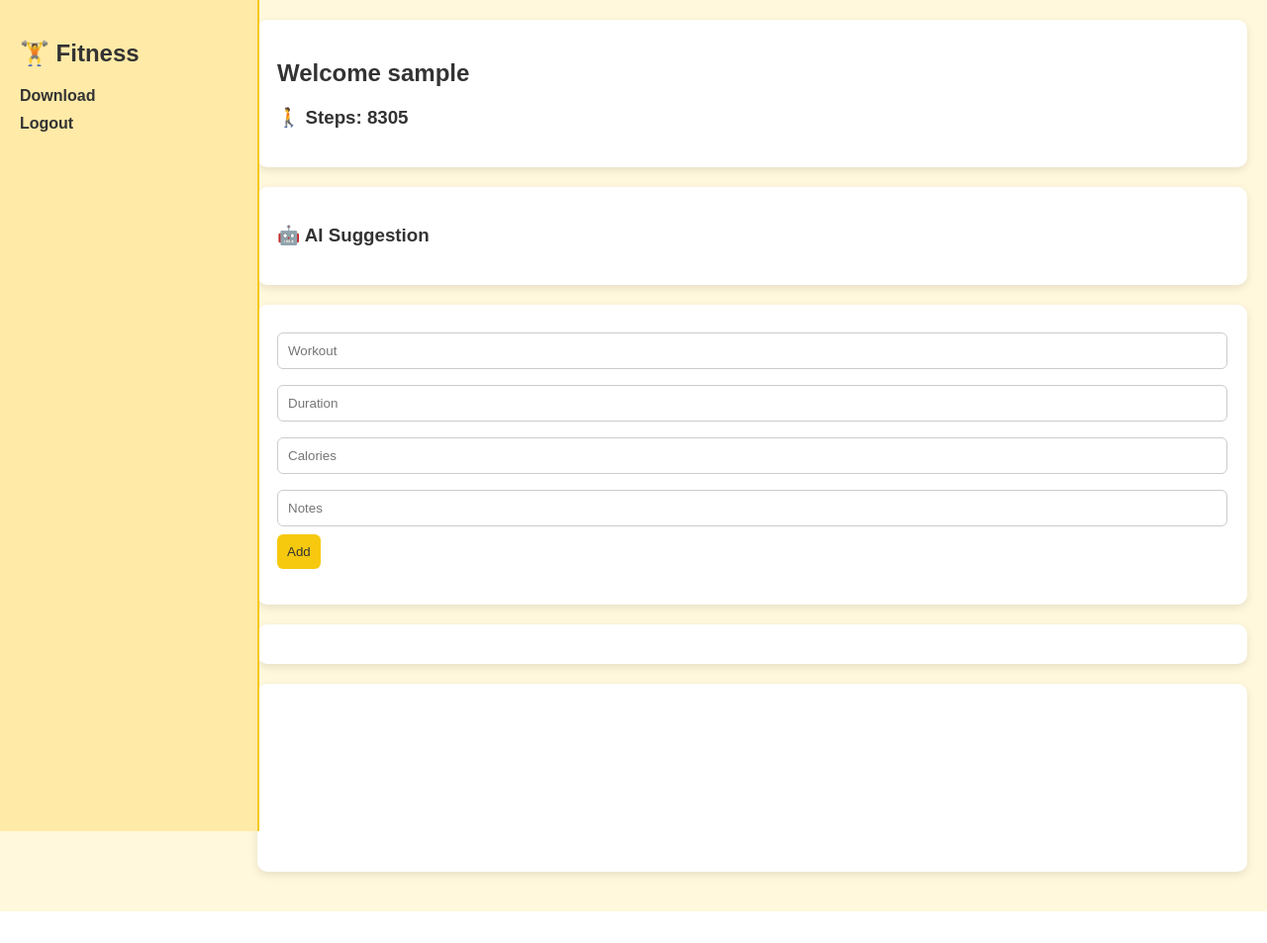
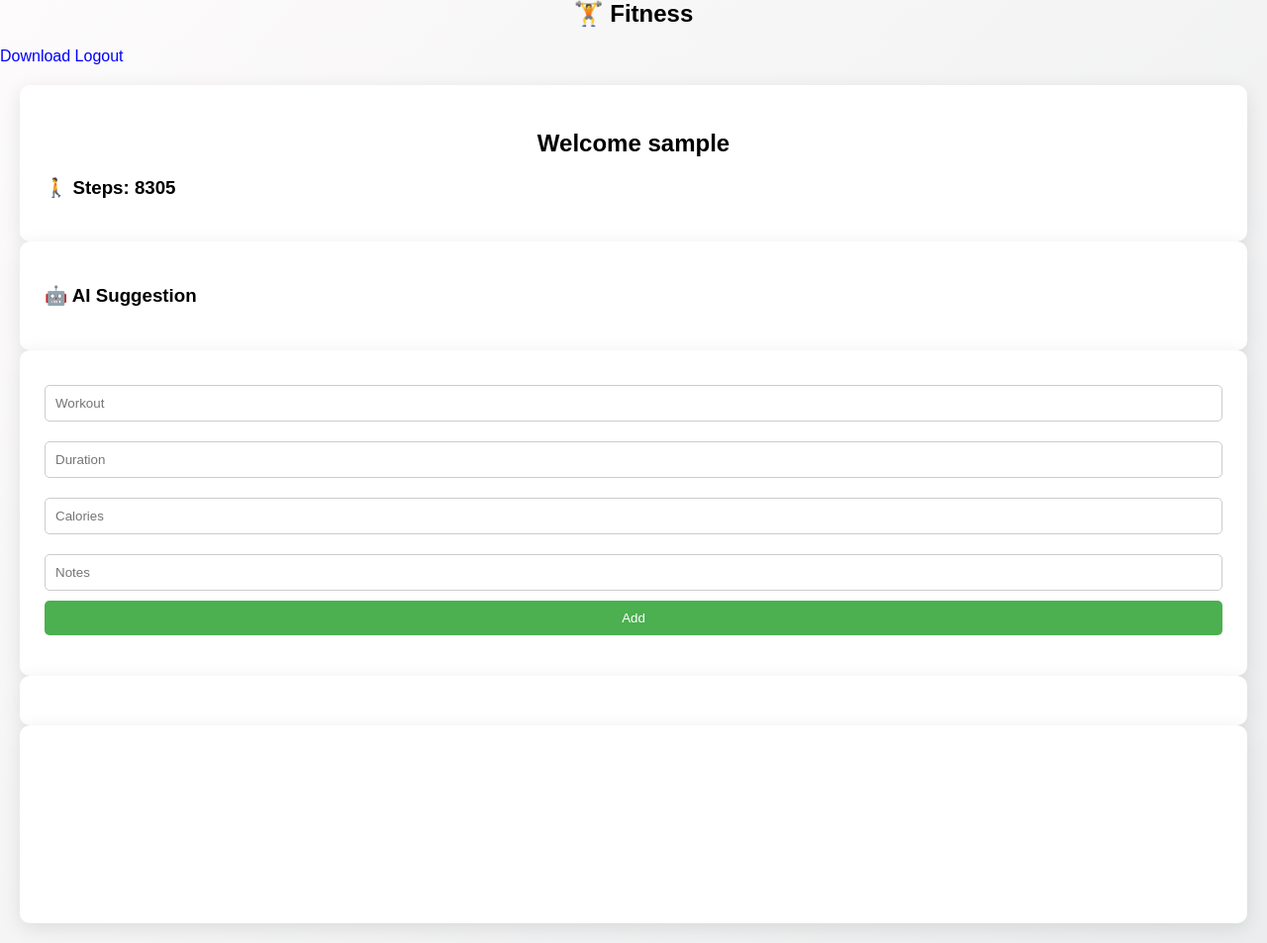
Before and after one commit to rajeshjhenkar338-byte/Fitness-app, a Flask app: page /dashboard in a window 1280 px wide. Shown: the whole page at 99% size. Before the commit the page ends 921 px from the top, so only its background shows below. Run offline with Flask 3, Linux system fonts and the light colour scheme; the visitor is signed in with stand-in values (Sample User, id 1); data that the repository does not hold is empty; a map, chart or similar area stays blank.

Commit message:
Refactor styles in style.css for improved layout
Updated styles for body, card, and button elements. Added new classes for layout and improved overall design.

```diff
--- a/static/style.css
+++ b/static/style.css
@@ -1,57 +1,67 @@
 body {
   margin: 0;
-  font-family: 'Poppins', sans-serif;
-  background: #fff8dc;
-  color: #333;
+  font-family: Arial;
+  background: linear-gradient(135deg, #fdfbfb, #ebedee);
 }
 
-.sidebar {
-  width: 220px;
-  height: 100vh;
-  position: fixed;
-  background: #ffeaa7;
-  padding: 20px;
-  border-right: 2px solid #f6c90e;
-}
-
-.sidebar a {
-  display: block;
-  margin: 10px 0;
-  color: #333;
-  text-decoration: none;
-  font-weight: bold;
-}
-
-.main {
-  margin-left: 240px;
-  padding: 20px;
+.container {
+  width: 350px;
+  margin: 100px auto;
 }
 
 .card {
-  background: #ffffff;
-  padding: 20px;
+  background: white;
+  padding: 25px;
   border-radius: 10px;
-  margin-bottom: 20px;
-  box-shadow: 0 3px 8px rgba(0,0,0,0.1);
+  box-shadow: 0 5px 20px rgba(0,0,0,0.1);
+}
+
+h2 {
+  text-align: center;
 }
 
 input {
   width: 100%;
   padding: 10px;
-  margin: 8px 0;
-  border-radius: 6px;
+  margin: 10px 0;
+  border-radius: 5px;
   border: 1px solid #ccc;
 }
 
 button {
-  background: #f6c90e;
-  color: #333;
+  width: 100%;
   padding: 10px;
+  background: #4CAF50;
   border: none;
-  border-radius: 6px;
+  color: white;
+  border-radius: 5px;
 }
 
-.item {
-  padding: 10px;
-  border-bottom: 1px solid #eee;
+a {
+  text-decoration: none;
+  color: blue;
 }
+
+.main {
+  padding: 20px;
+}
+
+.topbar {
+  display: flex;
+  justify-content: space-between;
+  background: white;
+  padding: 10px 20px;
+  box-shadow: 0 2px 10px rgba(0,0,0,0.1);
+}
+
+.grid {
+  display: grid;
+  grid-template-columns: repeat(2,1fr);
+  gap: 20px;
+}
+
+.card2 {
+  background: white;
+  padding: 15px;
+  border-radius: 10px;
+}
```
